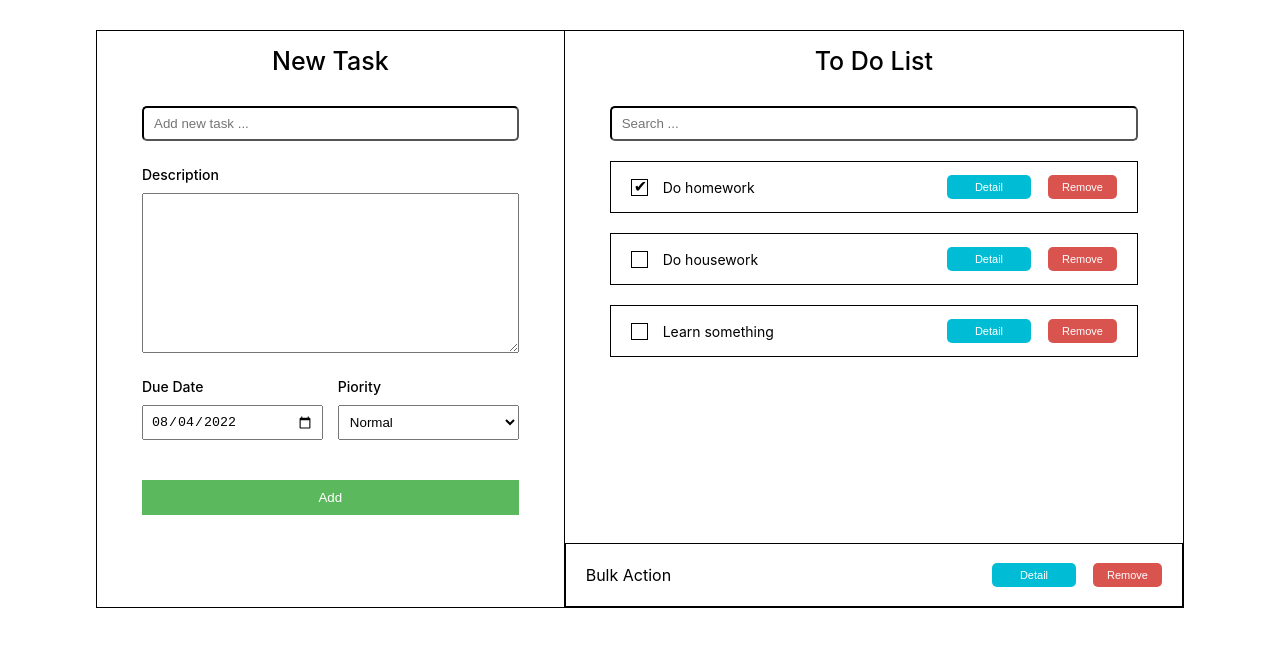
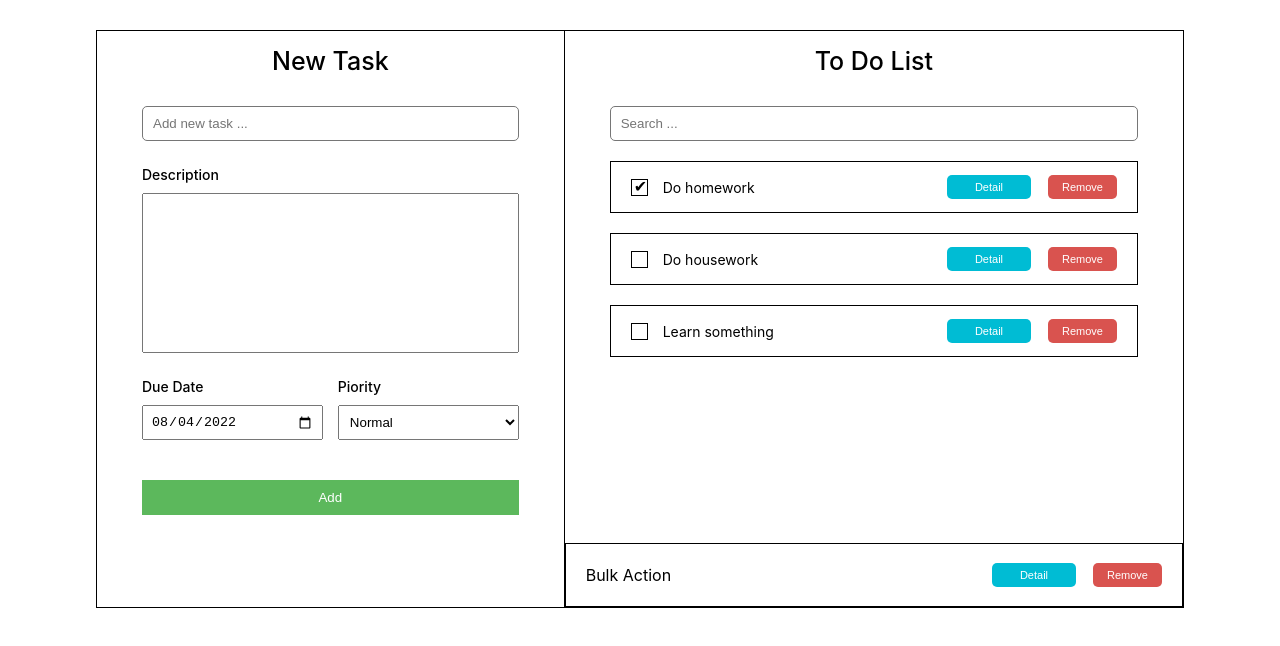
Before and after one commit to TaDuyKhang/todo-list, a React (Create React App) app: page / in a window 1280 px wide. Shown: the top 646 px of the page. Built offline with nearby package versions, Linux system fonts and the light colour scheme.

Commit message:
choke: fix css

```diff
--- a/src/css/Form.scss
+++ b/src/css/Form.scss
@@ -32,7 +32,7 @@
         padding: 10px;
         height: 35px;
         border-radius: 5px;
-        border-color:black;
+        border: 1px solid #767676;
     }
 
     .error {
@@ -47,7 +47,9 @@
     .description {
         width: 100%;
         height: 160px;
+        padding: 10px;
         box-sizing: border-box;
+        resize: none;
     }
 
     .box-item{
--- a/src/css/SearchBar.scss
+++ b/src/css/SearchBar.scss
@@ -4,5 +4,5 @@
     padding: 10px;
     height: 35px;
     border-radius: 5px;
-    border-color: black;
+    border: 1px solid #767676;
 }
```
